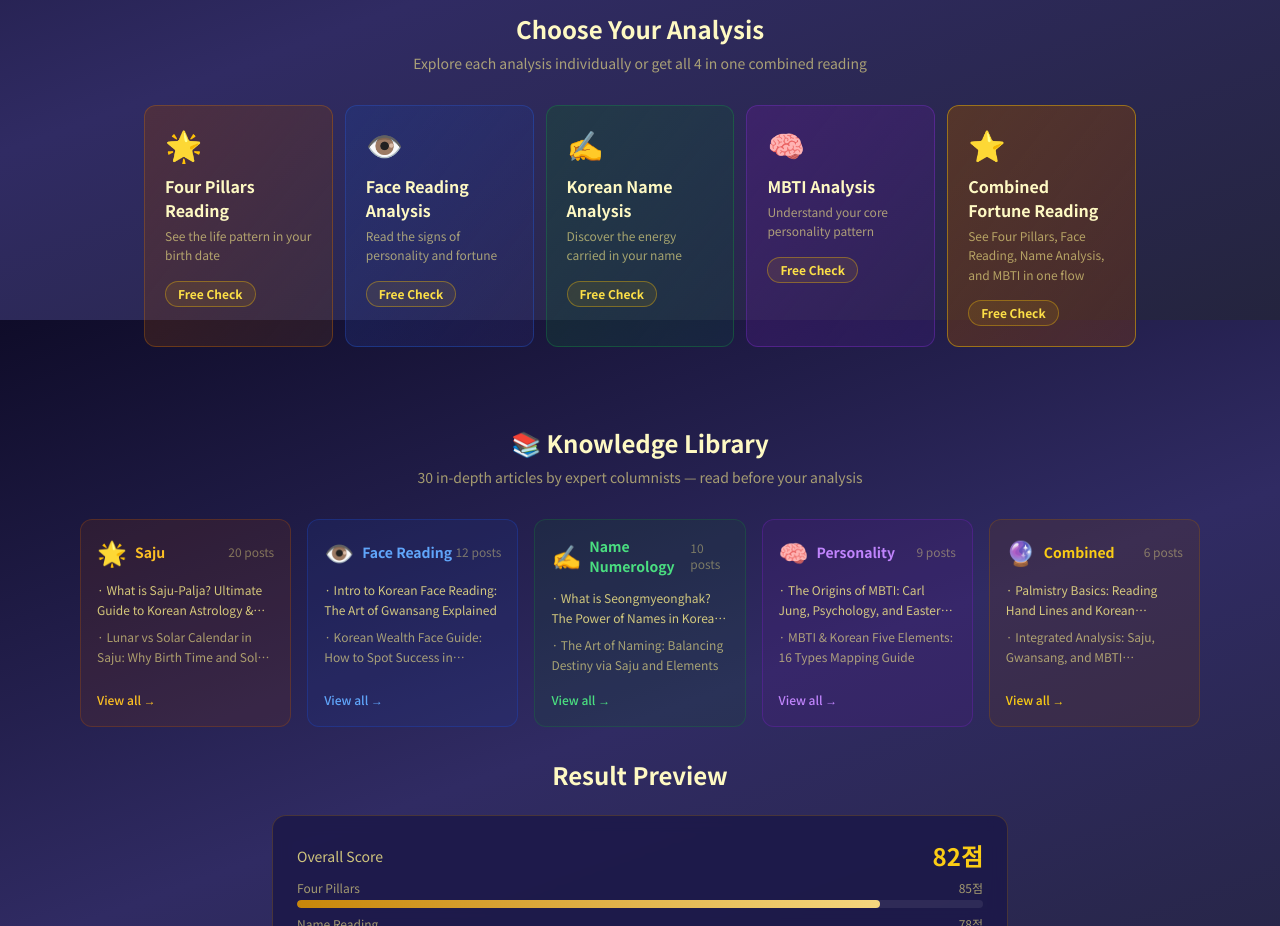
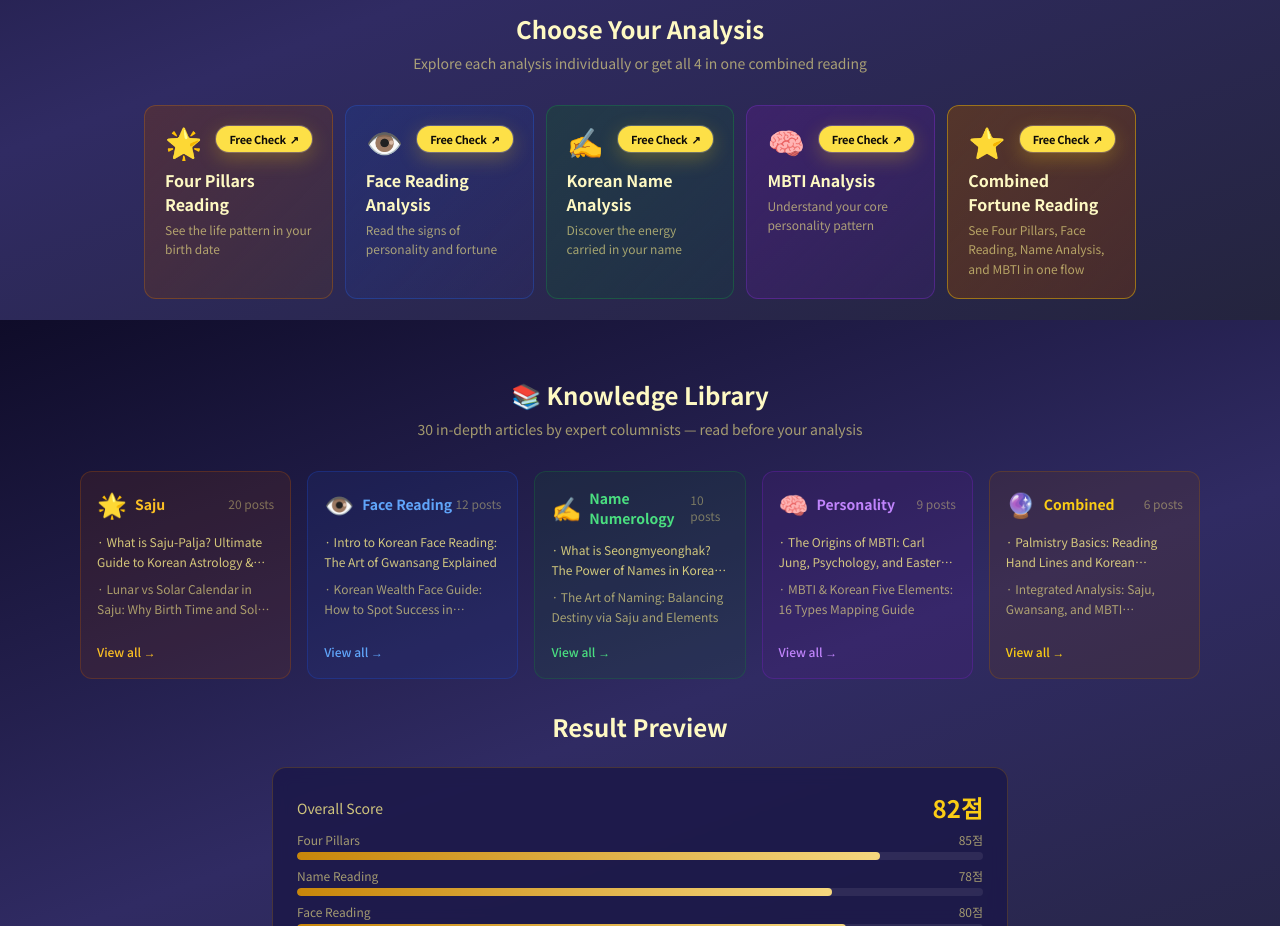
Before and after one commit to hajjanggun-cyber/sazupalza, a Next.js app: page /en in a window 1280 px wide. Shown: the part 1280-2206 px from the top of the page. Built offline with nearby package versions, Linux system fonts and the light colour scheme.

Commit message:
Refine home card CTA placement

```diff
--- a/app/[locale]/page.tsx
+++ b/app/[locale]/page.tsx
@@ -278,16 +278,19 @@ export default async function HomePage({ params: { locale } }: Props) {
                       {card.badge}
                     </div>
                   )}
-                  <div className="text-3xl mb-3">{card.icon}</div>
+                  <div className="mb-3 flex items-start justify-between gap-3">
+                    <div className="text-3xl leading-none">{card.icon}</div>
+                    <span className="inline-flex shrink-0 items-center gap-1 rounded-full border border-yellow-300/60 bg-yellow-300 px-3 py-1 text-[11px] font-extrabold tracking-tight text-stone-950 shadow-[0_6px_20px_rgba(250,204,21,0.28)] ring-1 ring-white/20">
+                      <span>{isKo ? '무료 확인' : 'Free Check'}</span>
+                      <span aria-hidden="true">↗</span>
+                    </span>
+                  </div>
                   <h3 className="text-yellow-100 font-bold text-base mb-1">
                     {isKo ? card.titleKo : card.titleEn}
                   </h3>
                   <p className="text-yellow-200/60 text-xs leading-relaxed">
                     {isKo ? card.descKo : card.descEn}
                   </p>
-                  <span className="mt-4 inline-flex w-fit items-center rounded-full border border-yellow-500/40 bg-yellow-500/10 px-3 py-1 text-xs font-semibold text-yellow-300">
-                    {isKo ? '무료 확인' : 'Free Check'}
-                  </span>
                 </div>
               </Link>
             ))}
```
